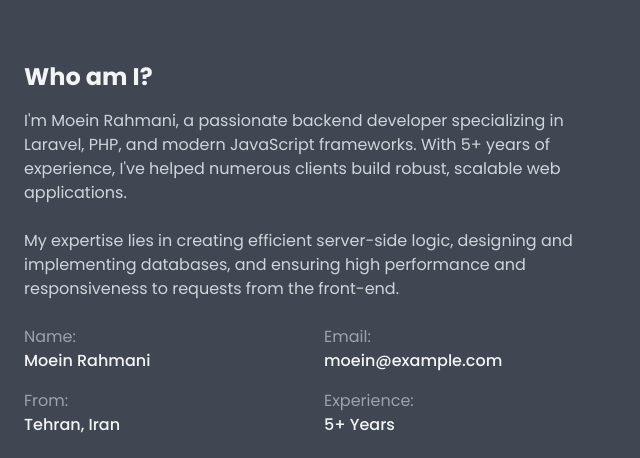
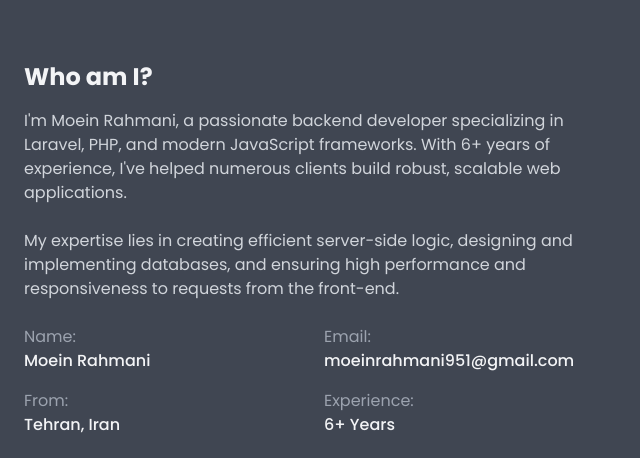
Before and after one commit to M0einRahmani/M0einRahmani.github.io, a plain HTML site: page index.html in a window 1280 px wide. Shown: the part 931-1389 px from the top of the page, 640-1280 px from the left. Drawn offline with nearby package versions, Linux system fonts and the light colour scheme.

Commit message:
Update index.html

```diff
--- a/index.html
+++ b/index.html
@@ -196,7 +196,7 @@
             <div>
                 <h3 class="text-2xl font-bold mb-4">Who am I?</h3>
                 <p class="text-gray-300 mb-6">
-                    I'm Moein Rahmani, a passionate backend developer specializing in Laravel, PHP, and modern JavaScript frameworks. With 5+ years of experience, I've helped numerous clients build robust, scalable web applications.
+                    I'm Moein Rahmani, a passionate backend developer specializing in Laravel, PHP, and modern JavaScript frameworks. With 6+ years of experience, I've helped numerous clients build robust, scalable web applications.
                 </p>
                 <p class="text-gray-300 mb-6">
                     My expertise lies in creating efficient server-side logic, designing and implementing databases, and ensuring high performance and responsiveness to requests from the front-end.
@@ -208,7 +208,7 @@
                     </div>
                     <div>
                         <p class="text-gray-400">Email:</p>
-                        <p class="font-medium">moein@example.com</p>
+                        <p class="font-medium">moeinrahmani951@gmail.com</p>
                     </div>
                     <div>
                         <p class="text-gray-400">From:</p>
@@ -216,7 +216,7 @@
                     </div>
                     <div>
                         <p class="text-gray-400">Experience:</p>
-                        <p class="font-medium">5+ Years</p>
+                        <p class="font-medium">6+ Years</p>
                     </div>
                 </div>
                 <a href="#" class="inline-flex items-center px-6 py-3 bg-indigo-600 hover:bg-indigo-700 rounded-md text-white font-medium transition duration-300">
@@ -439,7 +439,7 @@
             <!-- Project 3 -->
             <div class="project-card bg-gray-800 bg-opacity-80 rounded-xl overflow-hidden backdrop-blur-sm">
                 <div class="relative h-48 overflow-hidden">
-                    <img src="https://images.unsplash.com/photo-1551288049-bebda4e38f71?ixlib=rb-4.0.3&ixid=MnwxMjA3fDB8MHxwaG90by1wYWdlfHx8fGVufDB8fHx8&auto=format&fit=crop&w=1470&q=80"
+                    <img src="https://media.istockphoto.com/id/1371325578/photo/kanban-project-management-software-on-laptop.webp?a=1&b=1&s=612x612&w=0&k=20&c=vA4hRxbaiOlLJdZGs52RGm7NiOzZJAFo1KuJPPwuyrU="
                          alt="Task Management"
                          class="w-full h-full object-cover transition duration-500 hover:scale-110">
                     <div class="absolute inset-0 bg-indigo-600 bg-opacity-70 flex items-center justify-center opacity-0 hover:opacity-100 transition duration-300">
```
